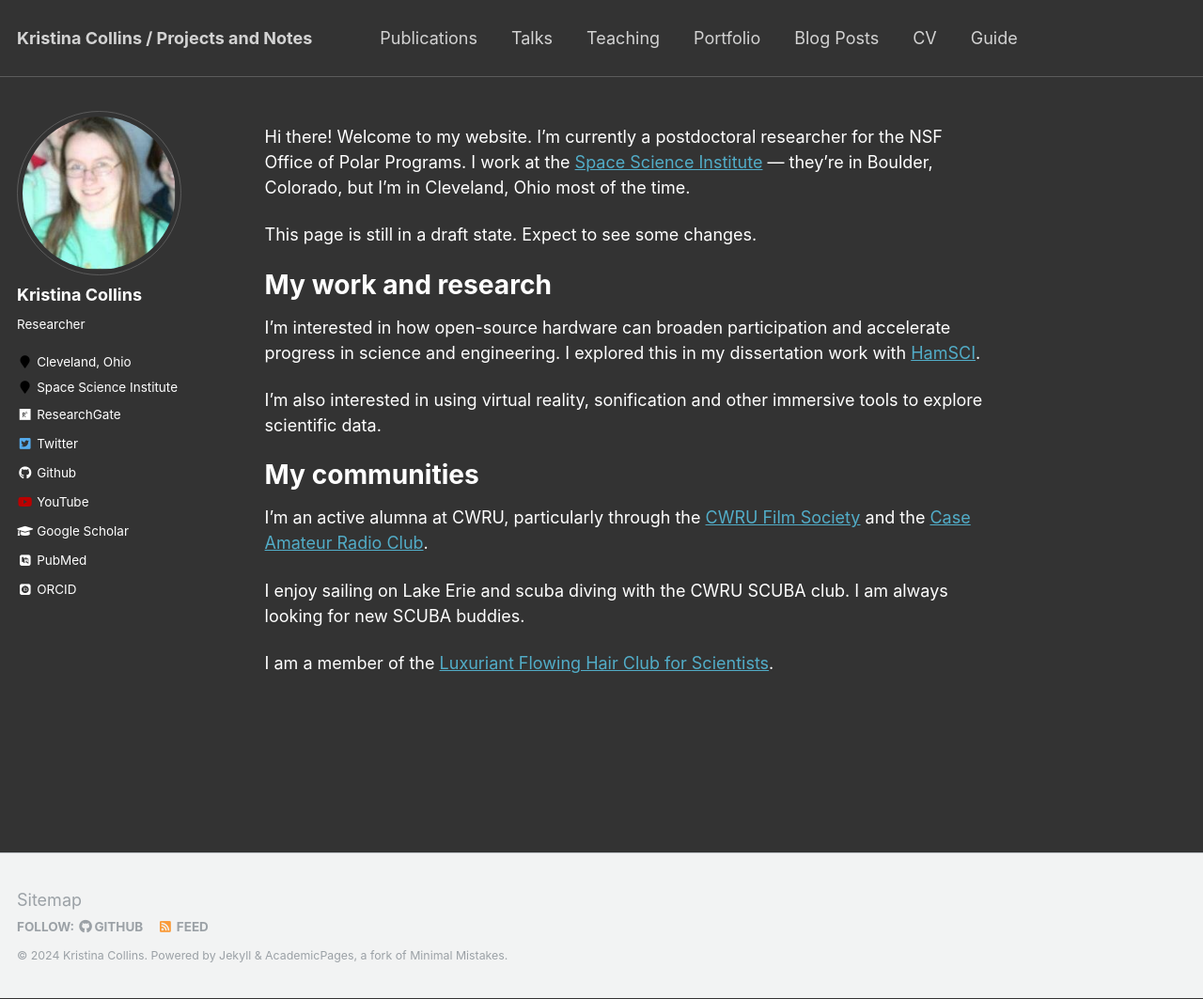
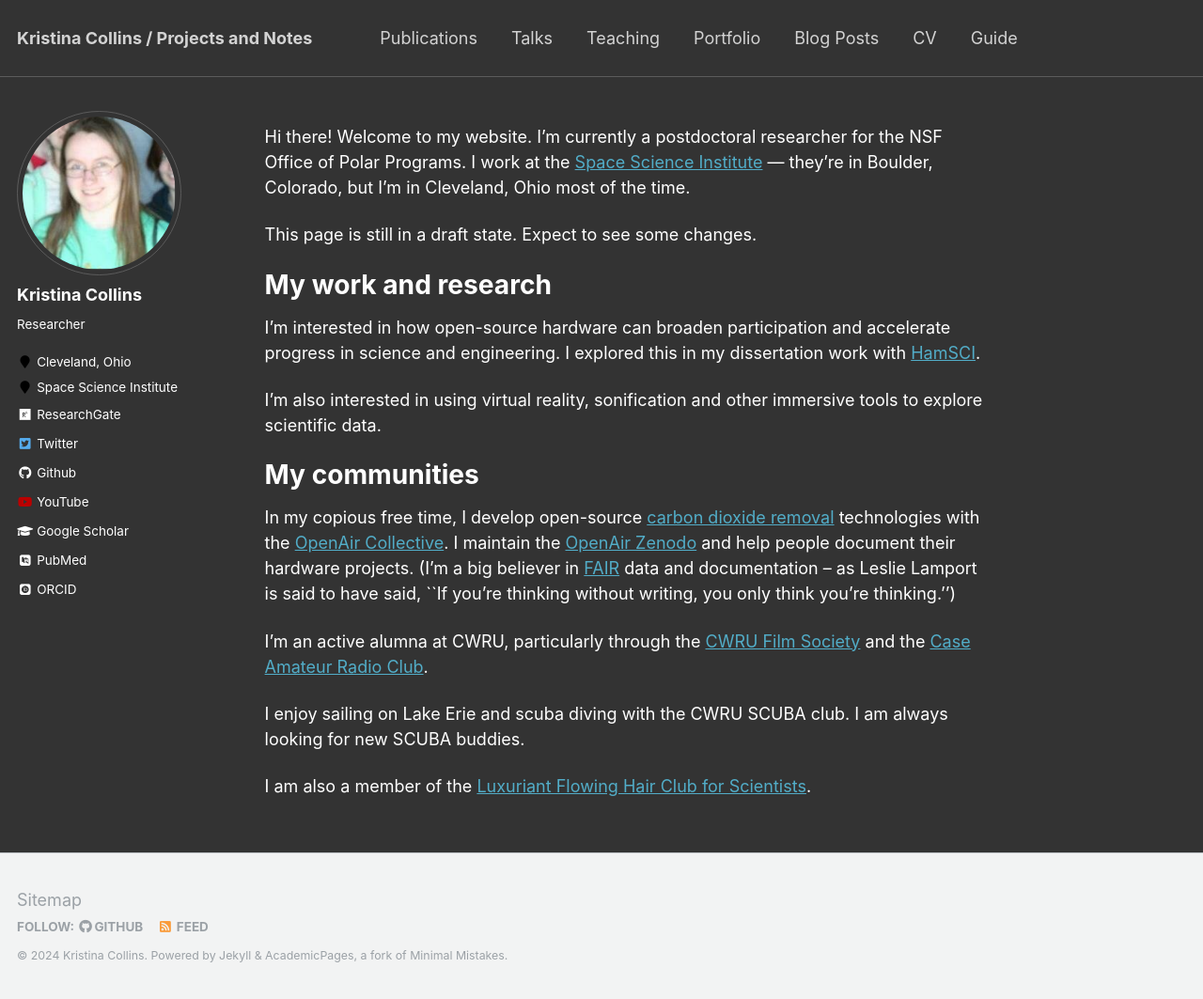
Before and after one commit to KCollins/KCollins.github.io, a Jekyll site: the page built from _pages/about.md, in a window 1280 px wide and 1063 px high. Shown: the whole window at 94% size. Built offline with Jekyll 4.4.1, drawn with Linux system fonts in a browser that asks for light colours; some web fonts are replaced.

Commit message:
Update about.md

```diff
--- a/_pages/about.md
+++ b/_pages/about.md
@@ -22,13 +22,13 @@ I'm also interested in using virtual reality, sonification and other immersive t
 
 My communities
 ======
-
+In my copious free time, I develop open-source [carbon dioxide removal](https://cdrprimer.org/) technologies with the [OpenAir Collective](https://openaircollective.com/about/). I maintain the [OpenAir Zenodo](https://zenodo.org/communities/openair?q=&l=list&p=1&s=10&sort=newest) and help people document their hardware projects. (I'm a big believer in [FAIR](www.go-fair.org) data and documentation -- as Leslie Lamport is said to have said, ``If you're thinking without writing, you only think you're thinking.'')
 
 I'm an active alumna at CWRU, particularly through the [CWRU Film Society](https://films.case.edu) and the [Case Amateur Radio Club](https://w8edu.wordpress.com).
 
 I enjoy sailing on Lake Erie and scuba diving with the CWRU SCUBA club. I am always looking for new SCUBA buddies.
 
-I am a member of the [Luxuriant Flowing Hair Club for Scientists](https://improbable.com/2021/11/23/kristina-collins-joins-luxuriant-flowing-hair-club-for-scientists-lfhfc/).
+I am also a member of the [Luxuriant Flowing Hair Club for Scientists](https://improbable.com/2021/11/23/kristina-collins-joins-luxuriant-flowing-hair-club-for-scientists-lfhfc/).
 
 <!-- Is this the front page of a website that is powered by the [academicpages template](https://github.com/academicpages/academicpages.github.io) and hosted on GitHub pages? [GitHub pages](https://pages.github.com) is a free service in which websites are built and hosted from code and data stored in a GitHub repository, automatically updating when a new commit is made to the respository. This template was forked from the [Minimal Mistakes Jekyll Theme](https://mmistakes.github.io/minimal-mistakes/) created by Michael Rose, and then extended to support the kinds of content that academics have: publications, talks, teaching, a portfolio, blog posts, and a dynamically-generated CV. You can fork [this repository](https://github.com/academicpages/academicpages.github.io) right now, modify the configuration and markdown files, add your own PDFs and other content, and have your own site for free, with no ads! An older version of this template powers my own personal website at [stuartgeiger.com](http://stuartgeiger.com), which uses [this Github repository](https://github.com/staeiou/staeiou.github.io).
 
```
